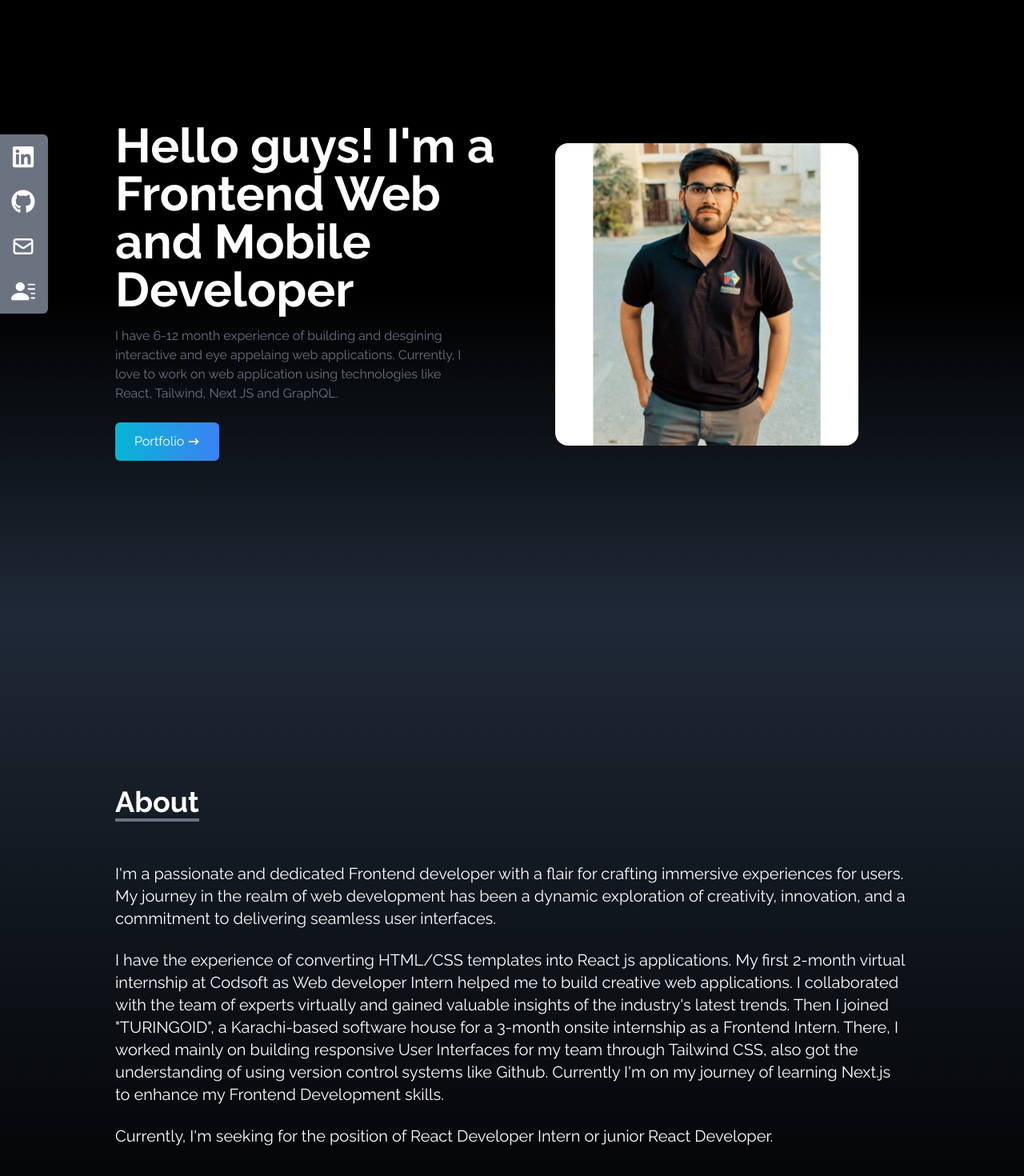
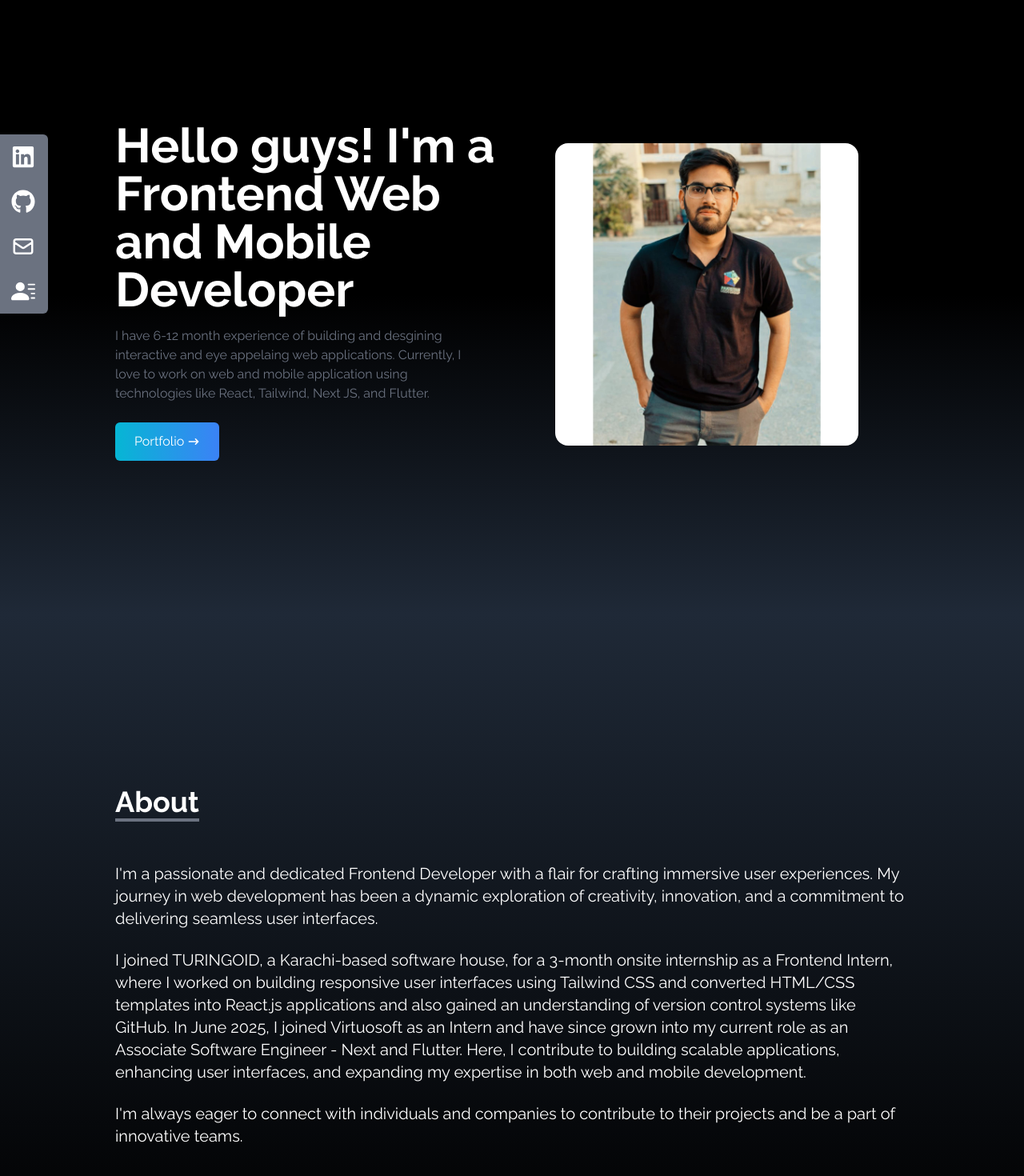
Before and after one commit to bilalarshad16/Portfolio-App, a React (Create React App) app: page / in a window 1280 px wide. Shown: the part 112-1582 px from the top of the page at 80% size. Built offline with nearby package versions, Linux system fonts and the light colour scheme; a web font is replaced by a local one.

Commit message:
monday's changes

```diff
--- a/src/components/About.jsx
+++ b/src/components/About.jsx
@@ -13,16 +13,38 @@ const About = () => {
           </p>
         </div>
         <p className="text-md sm:text-xl mt-14">
-         I'm a passionate and dedicated Frontend developer with a flair for crafting immersive experiences for users.  My journey in the realm of web development has been a dynamic exploration of creativity, innovation, and a commitment to delivering seamless user interfaces.
+          I'm a passionate and dedicated Frontend Developer with a flair for
+          crafting immersive user experiences. My journey in web development has
+          been a dynamic exploration of creativity, innovation, and a commitment
+          to delivering seamless user interfaces.
         </p>
 
         <br />
 
         <p className="text-md sm:text-xl">
-          I have the experience of converting HTML/CSS templates into React js applications. My first 2-month virtual internship at Codsoft as Web developer Intern helped me to build creative web applications. I collaborated with the team of experts virtually and gained valuable insights of the industry's latest trends. Then I joined "TURINGOID", a Karachi-based software house for a 3-month onsite internship as a Frontend Intern. There, I worked mainly on building responsive User Interfaces for my team through Tailwind CSS, also got the understanding of using version control systems like Github. Currently I'm on my journey of learning Next.js to enhance my Frontend Development skills.
+          I joined TURINGOID, a Karachi-based software house, for a 3-month
+          onsite internship as a Frontend Intern, where I worked on building
+          responsive user interfaces using Tailwind CSS and converted HTML/CSS
+          templates into React.js applications and also gained an understanding
+          of version control systems like GitHub. In June 2025, I joined
+          Virtuosoft as an Intern and have since grown into my current role as
+          an Associate Software Engineer - Next and Flutter. Here, I contribute
+          to building scalable applications, enhancing user interfaces, and
+          expanding my expertise in both web and mobile development.{" "}
         </p>
         <br />
-        <p className="text-md sm:text-xl">Currently, I'm seeking for the position of React Developer Intern or junior React Developer.</p>
+        {/* <p className="text-md sm:text-xl">
+          In June 2025, I joined Virtuosoft as an Intern and have since grown
+          into my current role as an Associate Software Engineer - Next and
+          Flutter. Here, I contribute to building scalable applications,
+          enhancing user interfaces, and expanding my expertise in both web and
+          mobile development.{" "}
+        </p>
+        <br /> */}
+        <p className="text-md sm:text-xl">
+          I'm always eager to connect with individuals and companies to
+          contribute to their projects and be a part of innovative teams.
+        </p>
       </div>
     </div>
   );
--- a/src/components/Home.jsx
+++ b/src/components/Home.jsx
@@ -17,8 +17,8 @@ const Home = () => {
           <p className="text-gray-500 py-4 max-w-md">
             I have 6-12 month experience of building and desgining interactive
             and eye appelaing web applications. Currently, I love to work on web
-            application using technologies like React, Tailwind, Next JS and
-            GraphQL.
+            and mobile application using technologies like React, Tailwind, Next
+            JS, and Flutter.
           </p>
           <div>
             <Link
```
